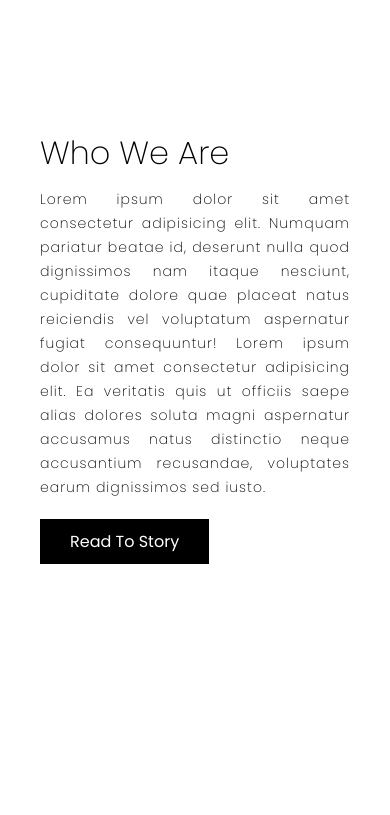
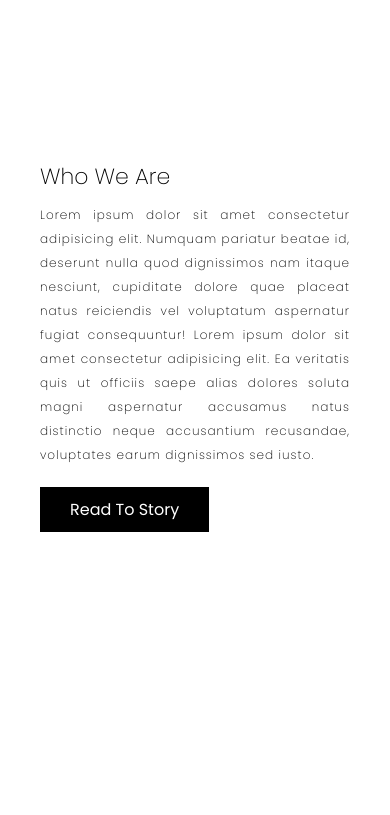
Before and after one commit to brandovidal/branding-design, a plain HTML site: page index.html in a window 390 px wide. Shown: the part 920-1735 px from the top of the page. Drawn offline with Linux system fonts and the light colour scheme.

Commit message:
edit styles

```diff
--- a/styles.css
+++ b/styles.css
@@ -482,7 +482,20 @@ p {
     .stats {
         padding-top: 300px;
     }
-    .mxw800p {
+    .mxw800p, .contactForm {
         padding: 0 40px;
     }
+    h2 {
+        font-size: 28px;
+    }
+    h3 {
+        font-size: 22px;
+    }
+    h4 {
+        font-size: 14px;
+    }
+    .contactForm .row100 input, .contactForm .row100 textarea, p {
+        font-size: 12px;
+        line-height: 24px;
+    }
 }
```
